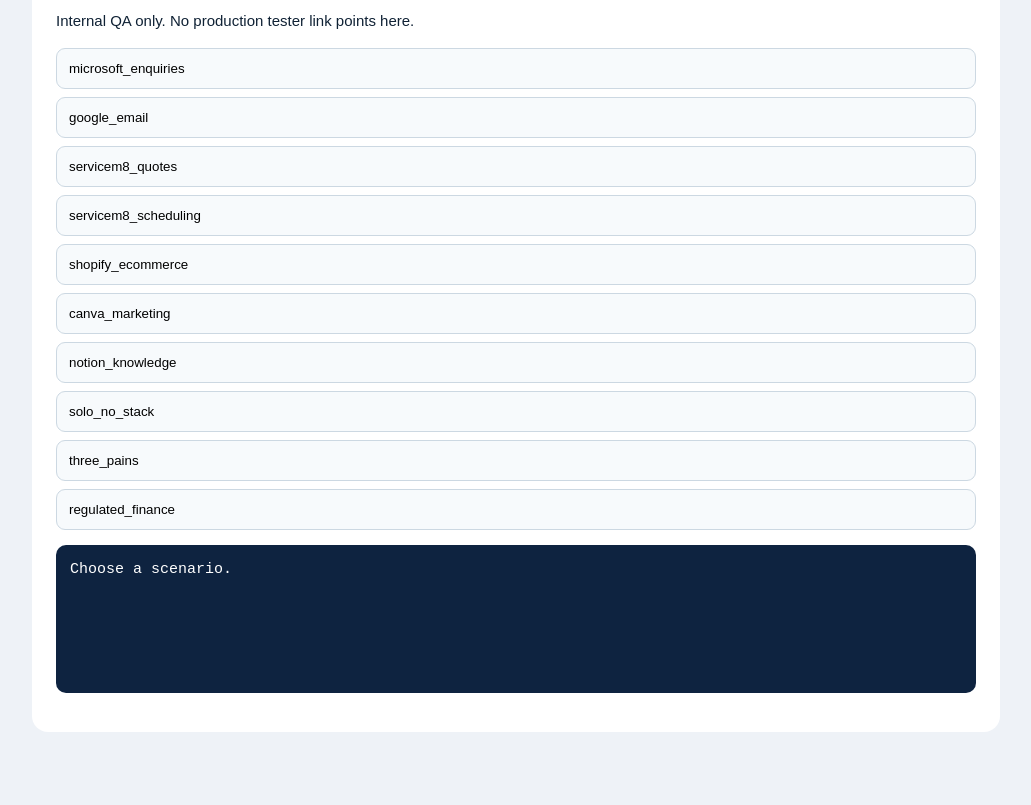
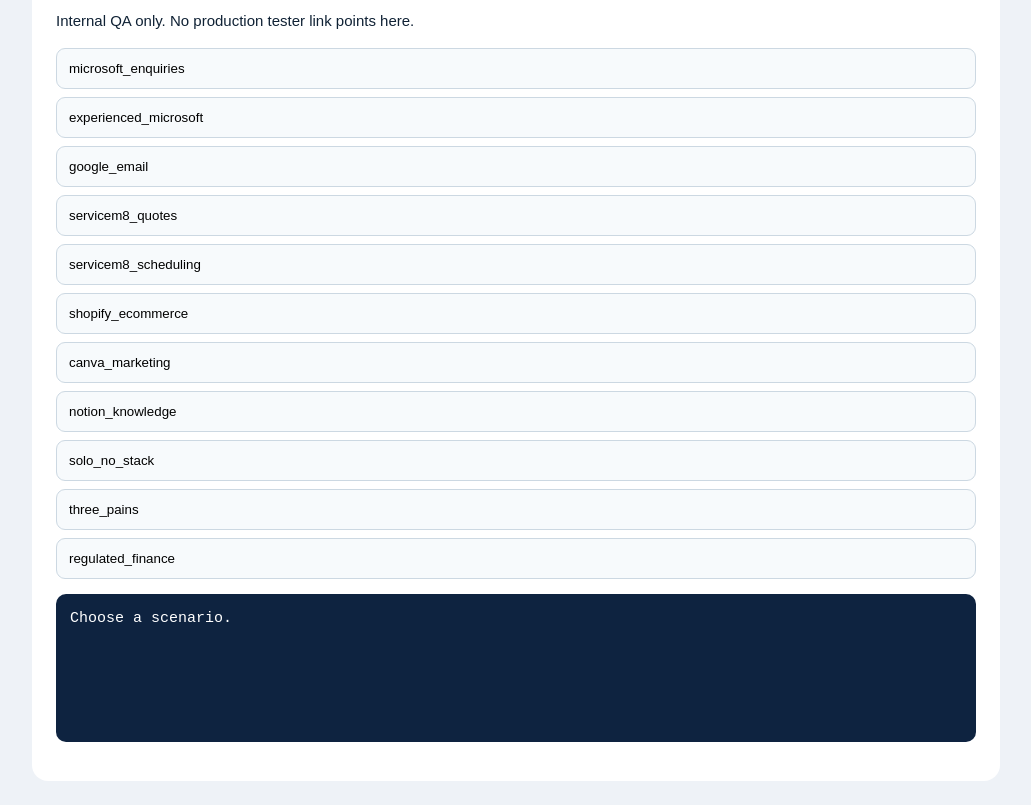
Before and after one commit to goodgeargoodtimes-byte/ai-opportunity-finder-founder-review, a plain HTML site: page v3-staging-probe.html in a window 1280 px wide. Shown: the part 123-928 px from the top of the page, without its empty margins (124-1155 px from the left). Before the commit the page ends 879 px from the top, so only its background shows below. Drawn offline with Linux system fonts and the light colour scheme.

Commit message:
Extend staging probe for V3.1 beginner and experienced QA

```diff
--- a/v3-staging-probe.html
+++ b/v3-staging-probe.html
@@ -1,8 +1,9 @@
-<!doctype html><html><head><meta charset="utf-8"><meta name="viewport" content="width=device-width,initial-scale=1"><meta name="robots" content="noindex,nofollow"><title>V3 Staging Probe</title><style>body{font:15px/1.5 Arial;margin:24px;background:#eef2f7;color:#102235}main{max-width:920px;margin:auto;background:#fff;padding:24px;border-radius:16px}button{display:block;width:100%;text-align:left;padding:12px;margin:8px 0;border:1px solid #ccd8e2;background:#f7fafc;border-radius:9px;cursor:pointer}pre{white-space:pre-wrap;background:#0e2340;color:#fff;padding:14px;border-radius:10px;min-height:120px}a{display:inline-block;margin:10px 12px 0 0}</style></head><body><main><h1>V3 staging probe</h1><p>Internal QA only. No production tester link points here.</p><div id=buttons></div><pre id=out>Choose a scenario.</pre><div id=links></div></main><script>
+<!doctype html><html><head><meta charset="utf-8"><meta name="viewport" content="width=device-width,initial-scale=1"><meta name="robots" content="noindex,nofollow"><title>V3.1 Staging Probe</title><style>body{font:15px/1.5 Arial;margin:24px;background:#eef2f7;color:#102235}main{max-width:920px;margin:auto;background:#fff;padding:24px;border-radius:16px}button{display:block;width:100%;text-align:left;padding:12px;margin:8px 0;border:1px solid #ccd8e2;background:#f7fafc;border-radius:9px;cursor:pointer}pre{white-space:pre-wrap;background:#0e2340;color:#fff;padding:14px;border-radius:10px;min-height:120px}a{display:inline-block;margin:10px 12px 0 0}</style></head><body><main><h1>V3.1 staging probe</h1><p>Internal QA only. No production tester link points here.</p><div id=buttons></div><pre id=out>Choose a scenario.</pre><div id=links></div></main><script>
 const BACKEND='https://aof-v3-staging-0ris-production.up.railway.app';
 const base={size:'2–5',ai:'Tried it a few times',frequency:'About daily',barrier:"I don't know how to set it up",help:'A personalised implementation pack',wtp:'A$25–49'};
 const cases={
 'microsoft_enquiries':{industry:'Professional services',stack:['Microsoft 365'],pains:['customer_enquiries','email_admin'],priority:'customer_enquiries'},
+'experienced_microsoft':{industry:'Professional services',ai:'Most days',stack:['Microsoft 365'],pains:['customer_enquiries','email_admin'],priority:'customer_enquiries'},
 'google_email':{industry:'Professional services',stack:['Google Workspace'],pains:['email_admin'],priority:'email_admin'},
 'servicem8_quotes':{industry:'Trades / home services',stack:['Job management / field service software'],software_detail:{job_management:'ServiceM8'},pains:['quotes_proposals','customer_enquiries'],priority:'quotes_proposals'},
 'servicem8_scheduling':{industry:'Trades / home services',stack:['Job management / field service software'],software_detail:{job_management:'ServiceM8'},pains:['scheduling'],priority:'scheduling'},
@@ -15,5 +16,5 @@ const cases={
 };
 const btns=document.getElementById('buttons'),out=document.getElementById('out'),links=document.getElementById('links');
 Object.entries(cases).forEach(([name,extra])=>{const b=document.createElement('button');b.textContent=name;b.onclick=()=>run(name,extra);btns.appendChild(b)});
-async function run(name,extra){out.textContent='Running '+name+'…';links.innerHTML='';const assessment={...base,...extra};try{const r=await fetch(BACKEND+'/v1/sessions',{method:'POST',headers:{'content-type':'application/json'},body:JSON.stringify({tester_id:'V3-QA-'+name,brand_variant:2,source:'v3-internal-qa',intent:'paid-preview',assessment})});const text=await r.text();let j;try{j=JSON.parse(text)}catch{j={raw:text}};out.textContent='HTTP '+r.status+'\n'+JSON.stringify(j,null,2);if(r.ok){for(const [label,url] of [['Open pack',j.pack_url],['Open feedback',j.feedback_url]])if(url){const a=document.createElement('a');a.href=url;a.target='_blank';a.rel='noopener';a.textContent=label;links.appendChild(a)}}}catch(e){out.textContent='ERROR\n'+e.message}}
+async function run(name,extra){out.textContent='Running '+name+'…';links.innerHTML='';const assessment={...base,...extra};try{const r=await fetch(BACKEND+'/v1/sessions',{method:'POST',headers:{'content-type':'application/json'},body:JSON.stringify({tester_id:'V31-QA-'+name,brand_variant:2,source:'v31-internal-qa',intent:'paid-preview',assessment})});const text=await r.text();let j;try{j=JSON.parse(text)}catch{j={raw:text}};out.textContent='HTTP '+r.status+'\n'+JSON.stringify(j,null,2);if(r.ok){for(const [label,url] of [['Open free',j.free_url],['Open pack',j.pack_url],['Open feedback',j.feedback_url]])if(url){const a=document.createElement('a');a.href=url;a.target='_blank';a.rel='noopener';a.textContent=label;links.appendChild(a)}}}catch(e){out.textContent='ERROR\n'+e.message}}
 </script></body></html>
```
